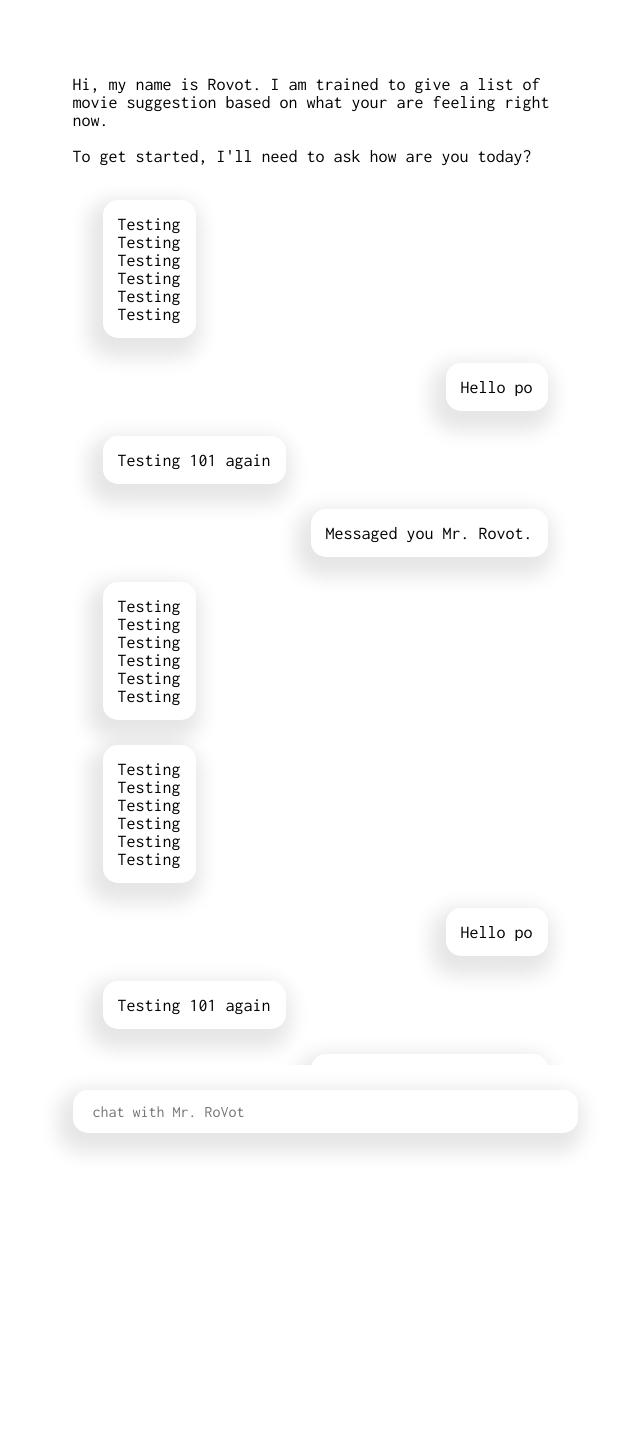
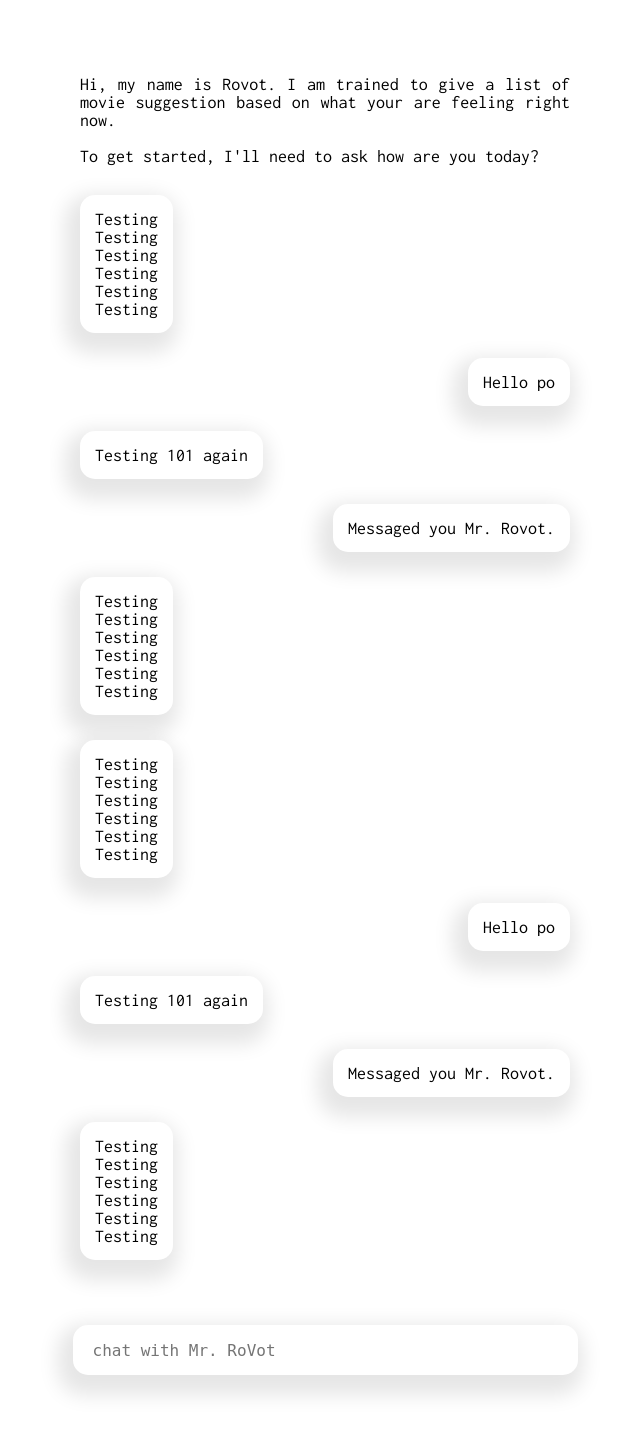
Before and after one commit to lucitian/Rovot, a Django app: page / in a window 1280 px wide. Shown: the top 1434 px of the page, without its empty margins (315-955 px from the left). Run offline with Django 3.2, Linux system fonts and the light colour scheme.

Commit message:
Fixed the UI. Scaling won't affect the position of the chats and the input box.

```diff
--- a/rovot/static/directories/css/base.css
+++ b/rovot/static/directories/css/base.css
@@ -20,17 +20,6 @@
 }
 
 body {
-    background-color: #fff;
     font-size: 18px;
     font-family: 'Inconsolata', monospace;
 }
-
-.container {
-    max-height: 100%;
-}
-
-main {
-    margin: 75px auto;
-    display: flex;
-    justify-content: center;
-}
--- a/rovot/static/directories/css/home.css
+++ b/rovot/static/directories/css/home.css
@@ -1,47 +1,27 @@
 .home-container {
-    display: grid;
-    grid-template-columns: 1fr;
-    grid-template-rows: 1fr;
-    grid-template-areas:
-        "chatbox";
+    display: flex;
+    justify-content: center;
 }
 
 .chatbox {
-    grid-area: chatbox;
-    width: 505px;
-    display: grid;
-    grid-template-columns: 1fr;
-    grid-template-rows: 0.1fr 1fr 0.06fr;
-    grid-template-areas:
-        "header"
-        "messages"
-        "input";
-    gap: 20px;
+    width: 550px;
+    position: fixed;
+    top: 75px; bottom: 135px;
+    padding: 0 30px;
+    overflow-y: auto;
 }
 
 .chatbox-header {
-    grid-area: header;
-    height: 100%;
+    text-align: justify;
+    text-justify: inter-word;
 }
 
-.chatbox-header p {
-    display: block;
-}
-
-/* --- messages --- */
-.chatbox-messages{
-    flex: 1;
-    grid-area: messages;
-    overflow-x: hidden;
-    overflow-y: auto;
-}
-
+/* - Messages - */
 .messages-container {
-    padding: 15px 30px;
-    max-height: 880px;
+    padding: 30px 0;
     display: flex;
     flex-flow: column nowrap;
-    align-items: flex-start;
+    align-items: center;
 }
 
 .msg {
@@ -51,7 +31,6 @@
     background-color: #fff;
     box-shadow: -5px 10px 20px 10px rgba(0,0,0,0.1);
     margin-bottom: 25px;
-
 }
 
 .msg .msg-text {
@@ -66,33 +45,33 @@
     align-self: flex-end;
 }
 
-/* --- input chat ---*/
+/* - Input - */
 .chatbox-input {
-    position: relative;
-    grid-area: input;
+    position: fixed;
+    bottom: 75px;
 }
 
 .input-group {
-    display: flex;
-    justify-content: center;
-    align-items: center;
     outline: none !important;
     border-radius: 20px;
-    width: 100%;
-    height: 100%;
+    width: 505px;
+    height: 50px;
 }
 
 .input-chat {
-    font-family: Inconsolata, monospace;
+    font-family: Inconsolate, monospace;
     font-size: 16px;
     border: none !important;
     border-radius: 15px !important;
-    width: 100%;
-    height: 80%;
     background-color: #fff;
     box-shadow: -5px 10px 20px 10px rgba(0,0,0,0.1);
     padding: 0 20px;
     transition: 0.5s;
+}
+
+#txtbox {
+    width: 100%;
+    height: 100%;
 }
 
 .input-chat:focus {
--- a/rovot/templates/directories/home.html
+++ b/rovot/templates/directories/home.html
@@ -2,11 +2,11 @@
 {% block content %}
     <div class="home-container">
         <div class="chatbox">
-            <div class="chatbox-header">
-                <p>Hi, my name is Rovot. I am trained to give a list of movie suggestion based on what your are feeling right now.</p>
-                <p><br>To get started, I'll need to ask how are you today?</p>
-            </div>
             <div class="chatbox-messages">
+                <div class="chatbox-header">
+                    <p>Hi, my name is Rovot. I am trained to give a list of movie suggestion based on what your are feeling right now.</p>
+                    <p><br>To get started, I'll need to ask how are you today?</p>
+                </div>
                 <div class="messages-container">
                     <div class="msg received"> <!--RoVot messages-->
                          <div class="msg-text">
@@ -99,10 +99,11 @@
                    </div>
                 </div>
             </div>
-            <div class="chatbox-input">
-                <div class="input-group">
-                    <input type="text" class="input-chat" placeholder="chat with Mr. RoVot">
-                </div>
+
+        </div>
+        <div class="chatbox-input">
+            <div class="input-group">
+                <input type="text" class="input-chat" id="txtbox" placeholder="chat with Mr. RoVot">
             </div>
         </div>
     </div>
```
Also changed, not shown: django_rovot/settings.py (line endings or trailing spaces).
